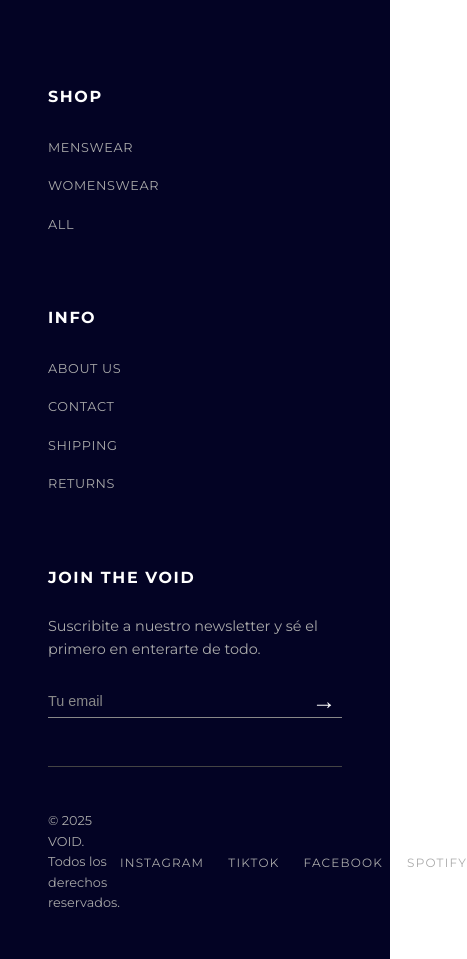
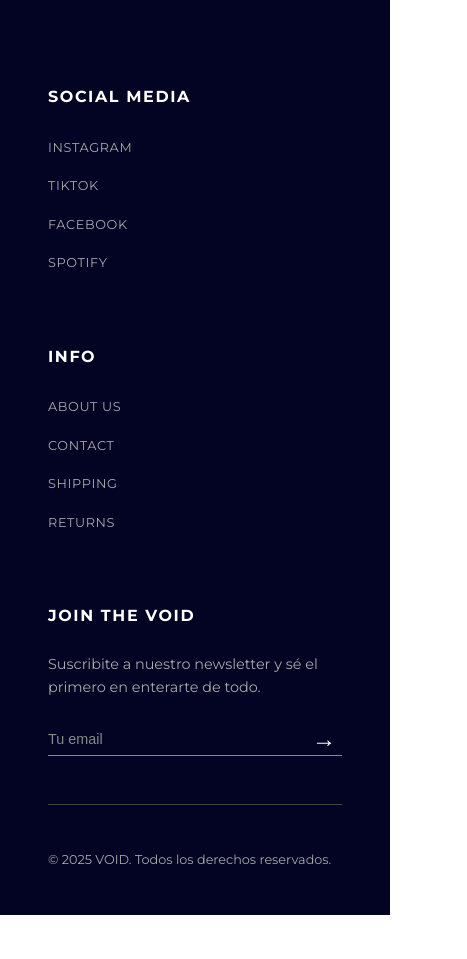
Before and after one commit to Timba-SA/VOID-E-COMMERCE, a React (Vite) app in the folder client/: page / in a window 390 px wide. Shown: the part 1260-2219 px from the top of the page, 467 px wide, since content can reach past the window. After the commit the page ends 2175 px from the top, so only its background shows below. Built offline with nearby package versions, Linux system fonts and the light colour scheme; no server answers; a web font is replaced by a local one.

Commit message:
Subo responsive corregido

```diff
--- a/client/src/components/common/Footer.jsx
+++ b/client/src/components/common/Footer.jsx
@@ -7,14 +7,18 @@ const Footer = () => {
     <footer className="main-footer">
       <div className="footer-content">
 
+        {/* --- ACÁ ESTÁ LA MAGIA, FIERA --- */}
         <div className="footer-column">
-          <h4>SHOP</h4>
+          <h4>SOCIAL MEDIA</h4>
           <ul>
-            <li><Link to="/catalog/menswear">Menswear</Link></li>
-            <li><Link to="/catalog/womenswear">Womenswear</Link></li>
-            <li><Link to="/catalog/all">All</Link></li>
+            {/* OJO: Te puse links de ejemplo, metele las URLs posta de tus redes */}
+            <li><a href="https://instagram.com" target="_blank" rel="noopener noreferrer">Instagram</a></li>
+            <li><a href="https://tiktok.com" target="_blank" rel="noopener noreferrer">TikTok</a></li>
+            <li><a href="https://facebook.com" target="_blank" rel="noopener noreferrer">Facebook</a></li>
+            <li><a href="https://spotify.com" target="_blank" rel="noopener noreferrer">Spotify</a></li>
           </ul>
         </div>
+        {/* --- FIN DE LA MAGIA --- */}
 
         <div className="footer-column">
           <h4>INFO</h4>
@@ -38,12 +42,7 @@ const Footer = () => {
       </div>
       <div className="footer-bottom">
         <p>© 2025 VOID. Todos los derechos reservados.</p>
-        <div className="footer-social-links">
-            <a>INSTAGRAM</a>
-            <a>TIKTOK</a>
-            <a>FACEBOOK</a>
-            <a>SPOTIFY</a>
-        </div>
+        {/* Y de acá volaron los links de redes porque ya no van más */}
       </div>
     </footer>
   );
--- a/client/src/style.css
+++ b/client/src/style.css
@@ -216,6 +216,7 @@ main {
     padding: 2rem 0;
     border-top: 1px solid #eee;
     margin-left: 2rem;
+    display: none;
 }
 
 .dropdown-nav-secondary ul {
@@ -245,7 +246,9 @@ main {
 .footer-image.left img { object-position: 70% center; } .footer-image.right img { object-position: 30% center; }
 .footer-image img { width: 100%; height: 100%; object-fit: cover; }
 .footer-text { position: absolute; top: 75%; left: 50%; transform: translate(-50%, -50%); width: 100%; text-align: center; font-size: 55px; font-weight: 50; color: rgba(255, 255, 255, 0.5); letter-spacing: 0.01em; text-transform: uppercase; }
-
+.dropdown-nav-secondary {
+    display: none;
+}
 /* =================================================================== */
 /* 5. FOOTER
 /* =================================================================== */
@@ -709,6 +712,7 @@ main {
 }
 @media (max-width: 992px) {
     .dropdown-menu { width: 70vw; }
+
     .nav-right a:not(:last-child), .search-container { display: none; }
     .hero-section { flex-direction: column; height: auto; padding: 2rem 1rem; }
     .hero-image-left, .hero-image-right { width: 100%; height: auto; margin: 0; max-height: 70vh; }
@@ -722,6 +726,13 @@ main {
     }
     .product-info-panel-full {
         padding-left: 0;
+    }
+    .dropdown-nav-secondary {
+        display: block; /* ¡Y acá los hacemos visibles de nuevo! */
+        margin-top: 2rem;
+        padding-top: 2rem;
+        margin-left: 2rem;
+        border-top: 1px solid #eee;
     }
 }
 @media (max-width: 768px) {
@@ -1082,7 +1093,7 @@ main {
   letter-spacing: 0.2em;
   text-transform: uppercase;
   margin: 0;
-  text-.shadow: 0 2px 10px rgba(0,0,0,0.5);
+  text-shadow: 0 2px 10px rgba(0,0,0,0.5);
 }
 
 .about-content {
```
